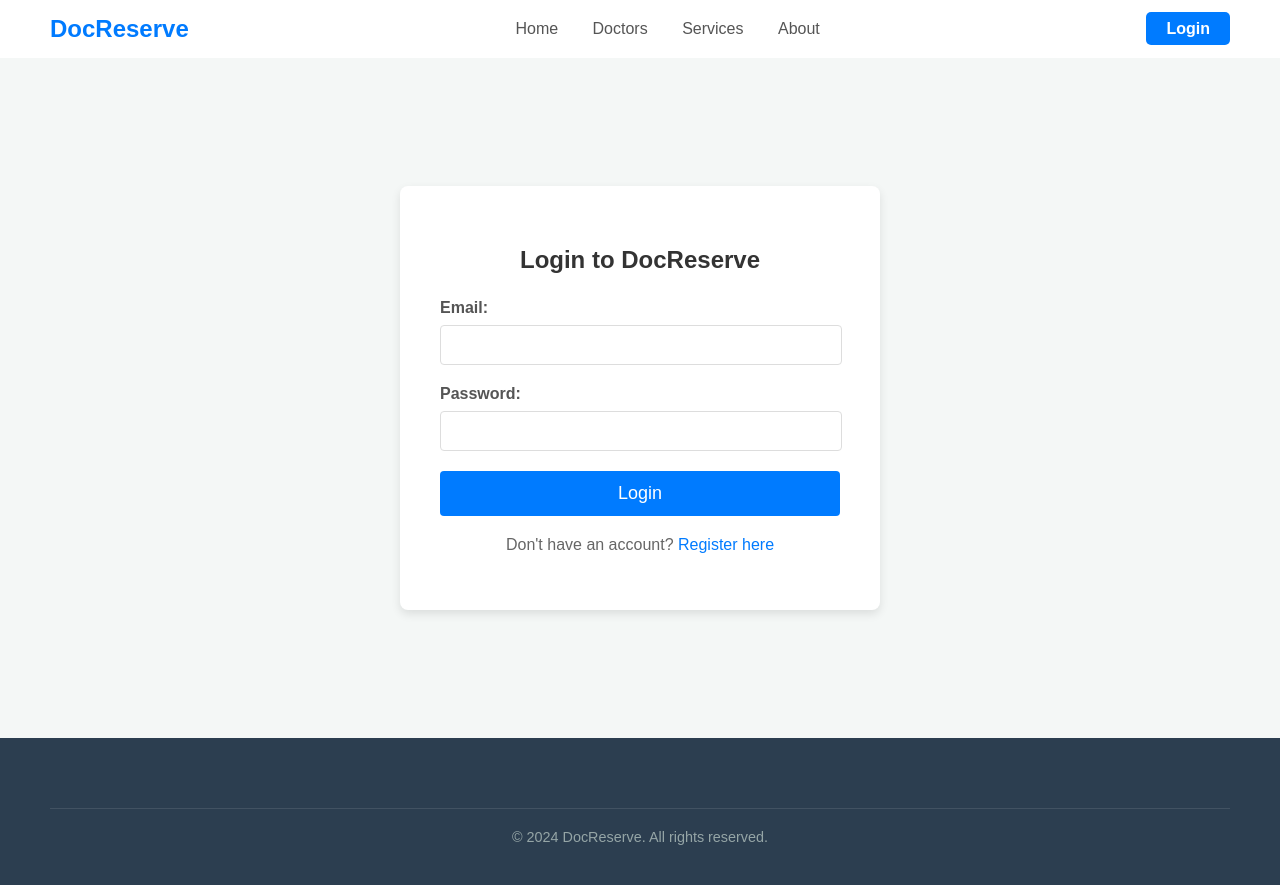
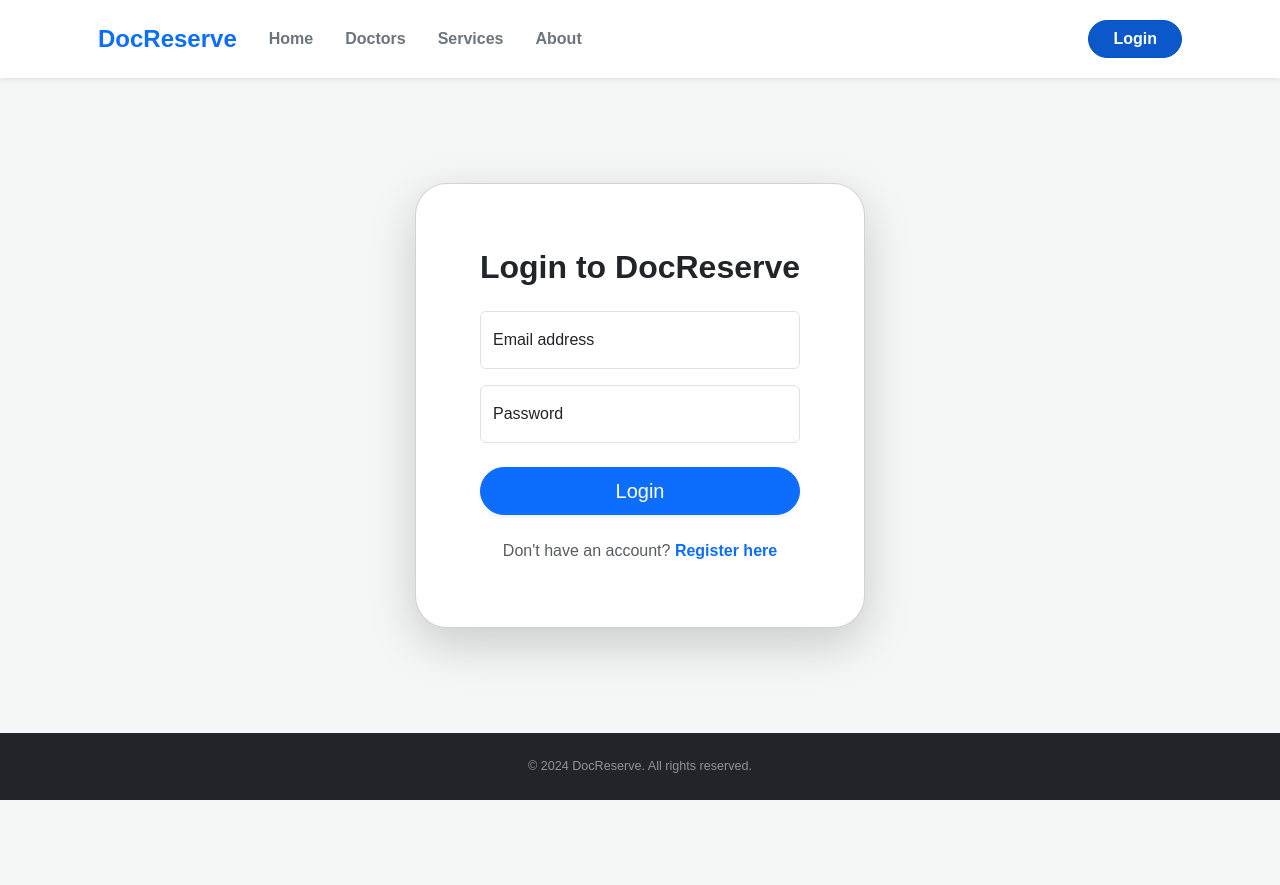
Before and after one commit to mohan13krishna/DocReserve, a plain HTML site: page Frontend/login.html in a window 1280 px wide. After the commit the page ends 800 px from the top, so only its background shows below. Drawn offline with nearby package versions, Linux system fonts and the light colour scheme.

Commit message:
Update login.html

```diff
--- a/Frontend/login.html
+++ b/Frontend/login.html
@@ -4,45 +4,65 @@
     <meta charset="UTF-8">
     <meta name="viewport" content="width=device-width, initial-scale=1.0">
     <title>Login - DocReserve</title>
+    <!-- Bootstrap CSS -->
+    <link href="https://cdn.jsdelivr.net/npm/bootstrap@5.3.3/dist/css/bootstrap.min.css" rel="stylesheet" integrity="sha384-QWTKZyjpPEjISv5WaRU9OFeRpok6YctnYmDr5pNlyT2bRjXh0JMhjY6hW+ALEwIH" crossorigin="anonymous">
+    <!-- Bootstrap Icons -->
+    <link rel="stylesheet" href="https://cdn.jsdelivr.net/npm/bootstrap-icons@1.11.3/font/bootstrap-icons.min.css">
+    <!-- Custom CSS -->
     <link rel="stylesheet" href="css/style.css">
+    <link rel="stylesheet" href="css/login.css"> <!-- NEW CSS FILE -->
 </head>
-<body>
-    <header class="main-header">
-        <div class="logo">DocReserve</div>
-        <nav class="main-nav">
-            <a href="./index.html">Home</a>
-            <a href="./doctors.html">Doctors</a>
-            <a href="./services.html">Services</a>
-            <a href="./about.html">About</a>
-        </nav>
-        <div class="auth-buttons">
-            <a href="./login.html" class="button primary">Login</a>
+<body class="d-flex flex-column min-vh-100 login-page-bg"> <!-- New background class -->
+    <header class="main-header navbar navbar-expand-lg bg-white shadow-sm py-3">
+        <div class="container-fluid px-md-5">
+            <a class="navbar-brand logo fs-4 fw-bold text-primary" href="./index.html">DocReserve</a>
+            <button class="navbar-toggler" type="button" data-bs-toggle="collapse" data-bs-target="#navbarNav" aria-controls="navbarNav" aria-expanded="false" aria-label="Toggle navigation">
+                <span class="navbar-toggler-icon"></span>
+            </button>
+            <div class="collapse navbar-collapse justify-content-end" id="navbarNav">
+                <nav class="navbar-nav me-auto mb-2 mb-lg-0">
+                    <a class="nav-link text-secondary fw-semibold mx-2" href="./index.html">Home</a>
+                    <a class="nav-link text-secondary fw-semibold mx-2" href="./doctors.html">Doctors</a>
+                    <a class="nav-link text-secondary fw-semibold mx-2" href="./services.html">Services</a>
+                    <a class="nav-link text-secondary fw-semibold mx-2" href="./about.html">About</a>
+                </nav>
+                <div class="d-flex auth-buttons">
+                    <a href="./login.html" class="btn btn-primary px-4 fw-semibold rounded-pill active" aria-current="page">Login</a>
+                </div>
+            </div>
         </div>
     </header>
 
-    <div class="login-container">
-        <div class="login-box">
-            <h2>Login to DocReserve</h2>
-            <div id="login-message" class="error-message hidden"></div>
-            <form id="login-form">
-                <label for="email">Email:</label>
-                <input type="email" id="email" name="email" required>
+    <main class="d-flex align-items-center justify-content-center flex-grow-1">
+        <div class="card shadow-lg p-4 p-md-5 login-box-card rounded-5"> <!-- Updated card classes -->
+            <div class="card-body text-center">
+                <h2 class="card-title fw-bold text-dark mb-4">Login to DocReserve</h2>
+                <div id="login-message" class="alert alert-danger hidden" role="alert"></div> <!-- Using Bootstrap alert -->
+                <form id="login-form">
+                    <div class="form-floating mb-3"> <!-- Bootstrap Floating Label -->
+                        <input type="email" class="form-control" id="email" name="email" placeholder="name@example.com" required>
+                        <label for="email">Email address</label>
+                    </div>
+                    <div class="form-floating mb-4"> <!-- Bootstrap Floating Label -->
+                        <input type="password" class="form-control" id="password" name="password" placeholder="Password" required>
+                        <label for="password">Password</label>
+                    </div>
+                    <button type="submit" class="btn btn-primary btn-lg w-100 rounded-pill shadow-sm">Login</button>
+                </form>
+                <p class="mt-4 mb-0 text-muted">Don't have an account? <a href="./register.html" class="text-primary fw-bold text-decoration-none">Register here</a></p>
+            </div>
+        </div>
+    </main>
 
-                <label for="password">Password:</label>
-                <input type="password" id="password" name="password" required>
-
-                <button type="submit">Login</button>
-            </form>
-            <p>Don't have an account? <a href="./register.html">Register here</a></p>
-        </div>
-    </div>
-
-    <footer class="main-footer">
-        <div class="copyright">
-            &copy; 2024 DocReserve. All rights reserved.
+    <footer class="main-footer bg-dark text-white-50 py-4 mt-auto"> <!-- Added mt-auto to push to bottom -->
+        <div class="container text-center">
+            <p class="small mb-0">&copy; 2024 DocReserve. All rights reserved.</p>
         </div>
     </footer>
 
+    <!-- Bootstrap Bundle with Popper -->
+    <script src="https://cdn.jsdelivr.net/npm/bootstrap@5.3.3/dist/js/bootstrap.bundle.min.js" integrity="sha384-YvpcrYf0tY3lHB60NNkmXc5s9fDVZLESaAA55NDzOxhy9GkcIdslK1eN7N6jIeHz" crossorigin="anonymous"></script>
+    <!-- Custom JS -->
     <script src="js/login.js"></script>
 </body>
 </html>
```
